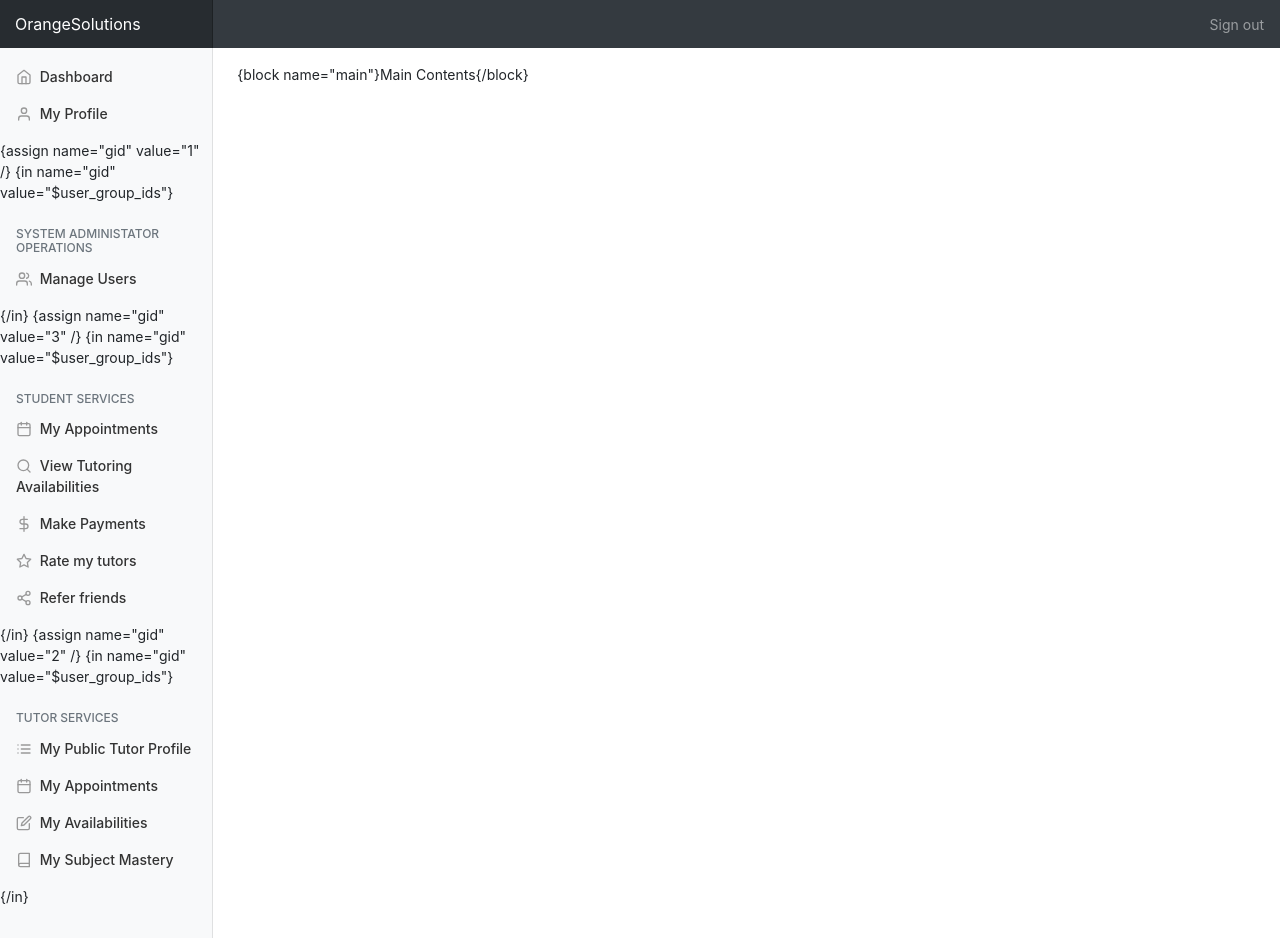
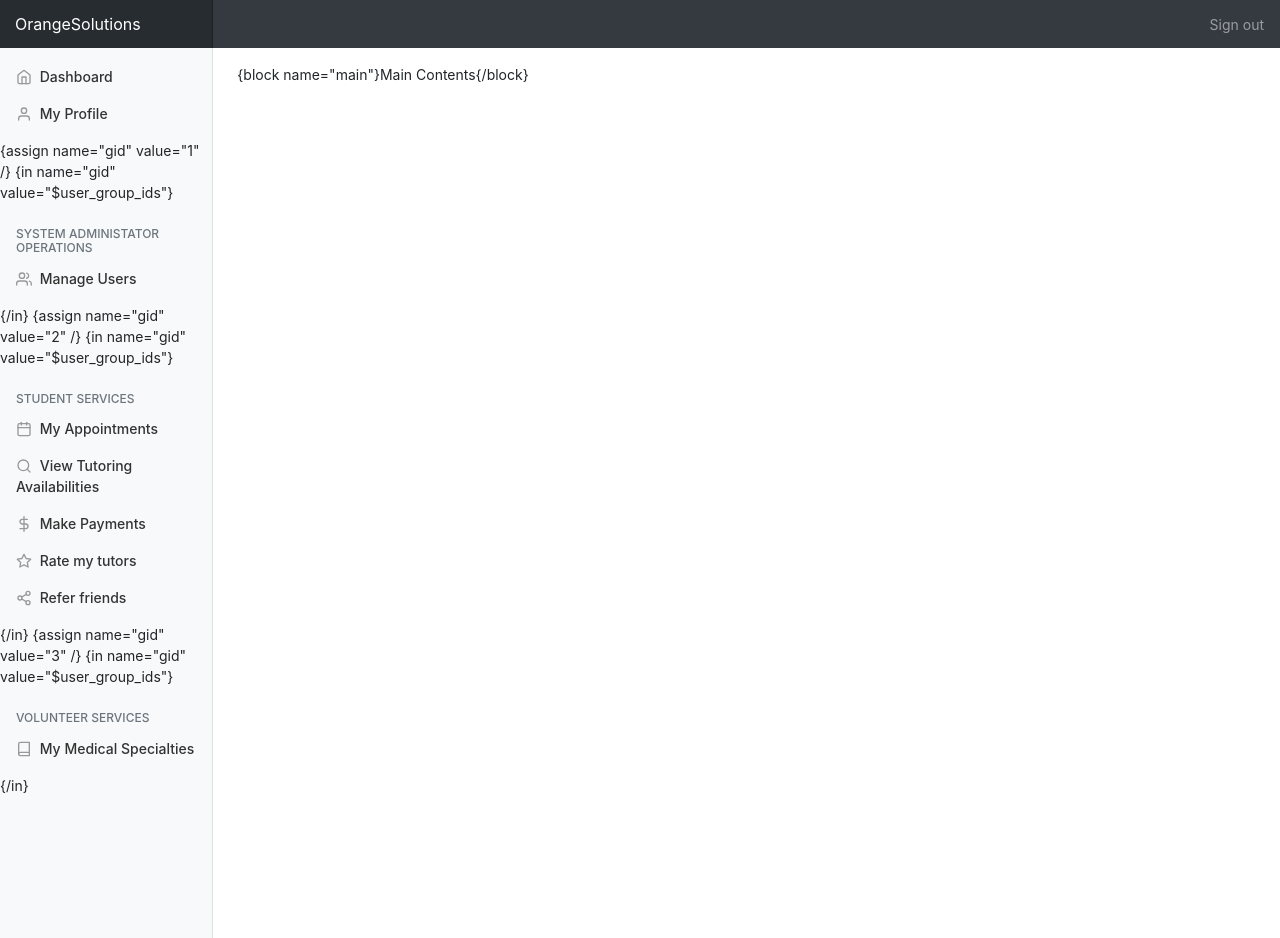
Before and after one commit to yinanzhou/OrangeSolutions, a PHP site: page /application/portal/view/dashboard/layout.html in a window 1280 px wide. Run offline with PHP 8.4, Linux system fonts and the light colour scheme; some libraries are stand-ins or nearby versions.

Commit message:
Implement display of medical specialties

```diff
--- a/application/common/model/Membership.php
+++ b/application/common/model/Membership.php
@@ -13,10 +13,10 @@ class Membership extends Model
   ];
 
   public function user() {
-    return $this->belongsTo('user','user_id','user_id');
+    return $this->belongsTo('User','user_id','user_id');
   }
 
   public function group() {
-    return $this->belongsTo('group','group_id','group_id');
+    return $this->belongsTo('Group','group_id','group_id');
   }
 }
--- a/application/portal/view/dashboard/layout.html
+++ b/application/portal/view/dashboard/layout.html
@@ -55,7 +55,7 @@
             </ul>
             {/in}
 
-            {assign name="gid" value="3" /}
+            {assign name="gid" value="2" /}
             {in name="gid" value="$user_group_ids"}
             <h6 class="sidebar-heading d-flex justify-content-between align-items-center px-3 mt-4 mb-1 text-muted">
               <span>Student Services</span>
@@ -94,34 +94,16 @@
             </ul>
             {/in}
 
-            {assign name="gid" value="2" /}
+            {assign name="gid" value="3" /}
             {in name="gid" value="$user_group_ids"}
             <h6 class="sidebar-heading d-flex justify-content-between align-items-center px-3 mt-4 mb-1 text-muted">
-              <span>Tutor Services</span>
+              <span>Volunteer Services</span>
             </h6>
             <ul class="nav flex-column mb-2">
               <li class="nav-item">
-                <a class="nav-link" href="/tutor/{$Think.session.user.model->user_id}" target="_blank">
-                  <span data-feather="list"></span>
-                  My Public Tutor Profile
-                </a>
-              </li>
-              <li class="nav-item">
-                <a class="nav-link {eq name="active_menu" value="tutor-appointments"}active{/eq}" href="/tutor/appointments">
-                  <span data-feather="calendar"></span>
-                  My Appointments
-                </a>
-              </li>
-              <li class="nav-item">
-                <a class="nav-link {eq name="active_menu" value="tutor-availabilities"}active{/eq}" href="/tutor/availabilities">
-                  <span data-feather="edit"></span>
-                  My Availabilities
-                </a>
-              </li>
-              <li class="nav-item">
-                <a class="nav-link {eq name="active_menu" value="tutor-subjects"}active{/eq}" href="/tutor/subjects">
+                <a class="nav-link {eq name="active_menu" value="tutor-subjects"}active{/eq}" href="/volunteer/specialties">
                   <span data-feather="book"></span>
-                  My Subject Mastery
+                  My Medical Specialties
                 </a>
               </li>
             </ul>
--- a/route/route.php
+++ b/route/route.php
@@ -7,4 +7,6 @@ Route::get('/logout','portal/auth/logout');
 
 Route::get('dashboard', 'portal/dashboard.general/home');
 Route::get('dashboard/profile', 'portal/dashboard.general/profile');
+
+Route::get('volunteer/specialties', 'portal/dashboard.volunteer/specialties');
 return [];
```
Also changed, not shown: application/common/model/MedicalSpecialtyMastery.php (+9 -0 lines), application/portal/controller/Auth.php (+1 -9 lines), application/portal/controller/dashboard/Volunteer.php (+11 -3 lines), application/portal/view/dashboard/volunteer/specialties.html (added, +22 -0 lines).
